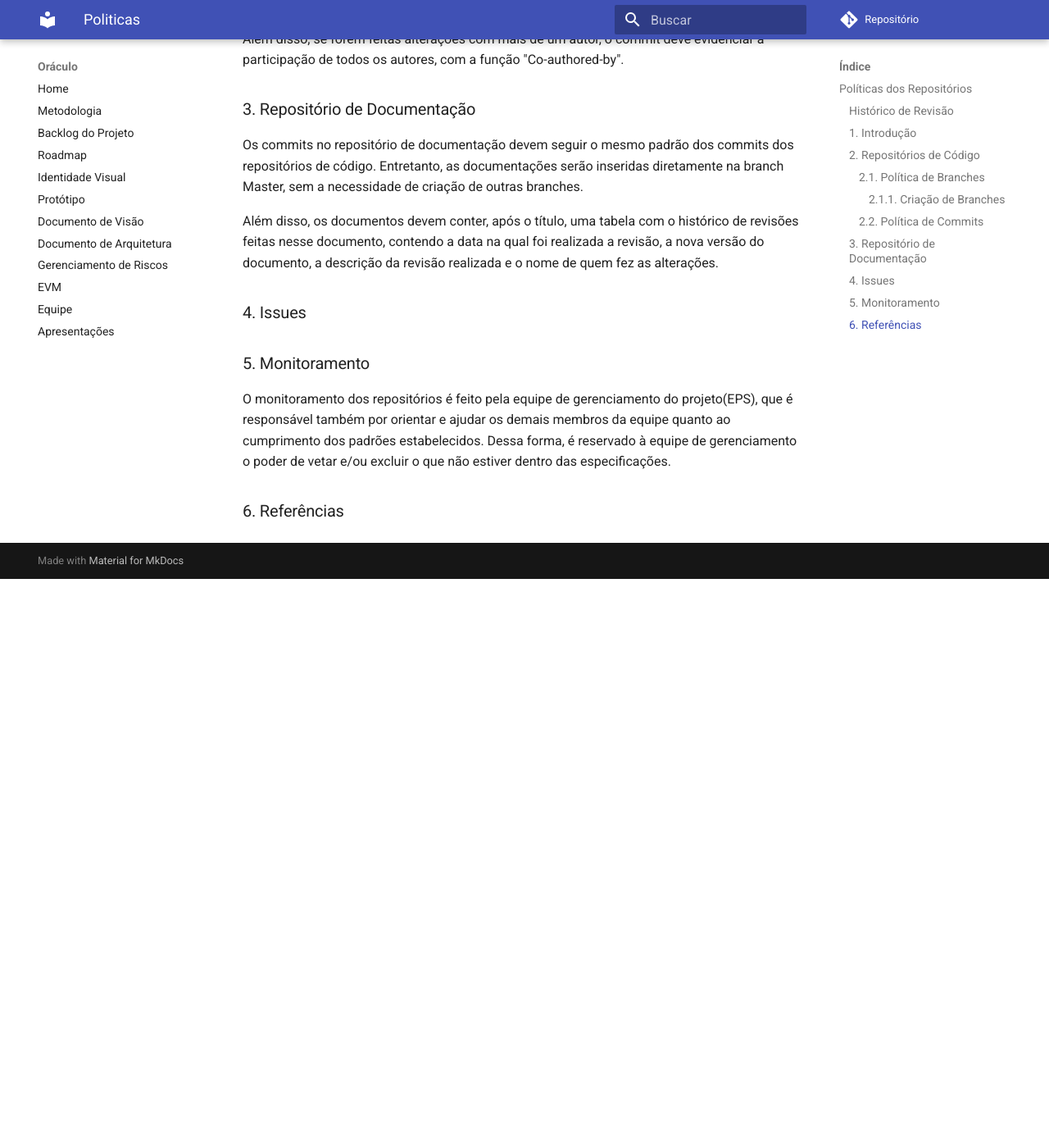
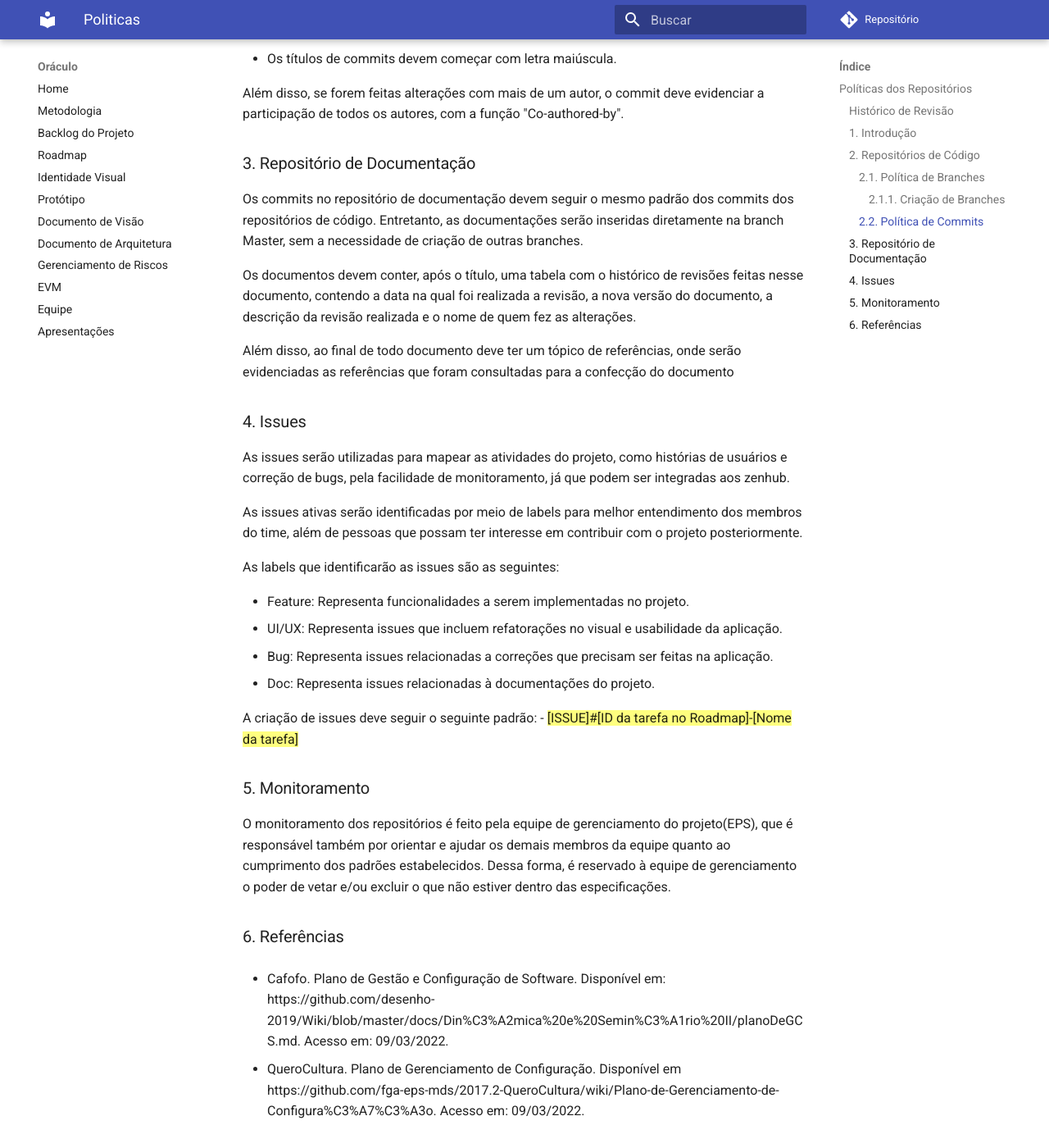
Before and after one commit to fga-eps-mds/2021-2-Oraculo-DOC, an MkDocs documentation site: the page built from docs/politicas.md, in a window 1280 px wide and 1400 px high, scrolled down 1799 px. Shown: the whole window at 82% size. Built offline with MkDocs 1.6.1 and Material for MkDocs 9.7.7, drawn with Linux system fonts in a browser that asks for light colours; comment, search, counter and statistics services are not loaded; old or Windows-style settings are respelled for this version of MkDocs; before the commit the page ends 2505 px from its top, so only the background shows below that; some of the changed text lies outside the part shown.

Commit message:
Adição do tópico da política de criação de issues

```diff
--- a/docs/politicas.md
+++ b/docs/politicas.md
@@ -10,6 +10,7 @@
 |08/03/2022|1.3| Adição do tópico de monitoramento | [Caio César Beleza](github.com/Caiocbeleza)|
 |08/03/2022|1.4| Adição do tópico da política do repositório de documentação | [Caio César Beleza](github.com/Caiocbeleza)|
 |09/03/2022|1.5| Adição do tópico da política de criação de branches | [Caio César Beleza](github.com/Caiocbeleza)|
+|09/03/2022|1.6| Adição do tópico da política de criação de issues | [Caio César Beleza](github.com/Caiocbeleza)|
 
 
 
@@ -66,9 +67,28 @@ Além disso, se forem feitas alterações com mais de um autor, o commit deve ev
 
 Os commits no repositório de documentação devem seguir o mesmo padrão dos commits dos repositórios de código. Entretanto, as documentações serão inseridas diretamente na branch Master, sem a necessidade de criação de outras branches.
 
-Além disso, os documentos devem conter, após o título, uma tabela com o histórico de revisões feitas nesse documento, contendo a data na qual foi realizada a revisão, a nova versão do documento, a descrição da revisão realizada e o nome de quem fez as alterações.
+Os documentos devem conter, após o título, uma tabela com o histórico de revisões feitas nesse documento, contendo a data na qual foi realizada a revisão, a nova versão do documento, a descrição da revisão realizada e o nome de quem fez as alterações.
+
+Além disso, ao final de todo documento deve ter um tópico de referências, onde serão evidenciadas as referências que foram consultadas para a confecção do documento
+
+
 
 ### 4. Issues
+
+As issues serão utilizadas para mapear as atividades do projeto, como histórias de usuários e correção de bugs, pela facilidade de monitoramento, já que podem ser integradas aos zenhub.
+
+As issues ativas serão identificadas por meio de labels para melhor entendimento dos membros do time, além de pessoas que possam ter interesse em contribuir com o projeto posteriormente.
+
+As labels que identificarão as issues são as seguintes:
+
+- Feature: Representa funcionalidades a serem implementadas no projeto.
+- UI/UX: Representa issues que incluem refatorações no visual e usabilidade da aplicação.
+- Bug: Representa issues relacionadas a correções que precisam ser feitas na aplicação.
+- Doc: Representa issues relacionadas à documentações do projeto.
+
+
+A criação de issues deve seguir o seguinte padrão:
+- <mark> [ISSUE]#[ID da tarefa no Roadmap]-[Nome da tarefa] </mark>
 
 
 ### 5. Monitoramento
@@ -76,3 +96,7 @@ Além disso, os documentos devem conter, após o título, uma tabela com o hist
 O monitoramento dos repositórios é feito pela equipe de gerenciamento do projeto(EPS), que é responsável também por orientar e ajudar os demais membros da equipe quanto ao cumprimento dos padrões estabelecidos. Dessa forma, é reservado à equipe de gerenciamento o poder de vetar e/ou excluir o que não estiver dentro das especificações.
 
 ### 6. Referências
+
+- Cafofo. Plano de Gestão e Configuração de Software. Disponível em: https://github.com/desenho-2019/Wiki/blob/master/docs/Din%C3%A2mica%20e%20Semin%C3%A1rio%20II/planoDeGCS.md. Acesso em: 09/03/2022.
+
+- QueroCultura. Plano de Gerenciamento de Configuração. Disponível em https://github.com/fga-eps-mds/2017.2-QueroCultura/wiki/Plano-de-Gerenciamento-de-Configura%C3%A7%C3%A3o. Acesso em: 09/03/2022.
```
